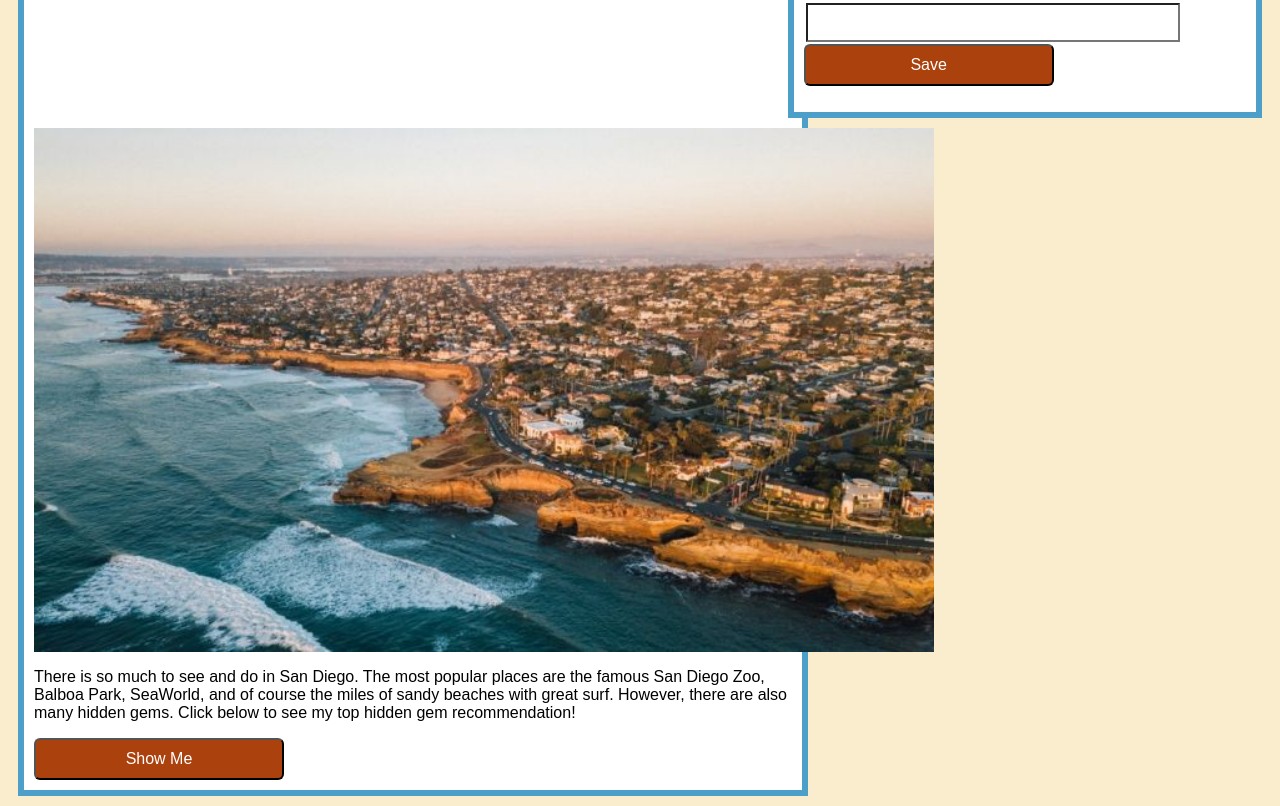
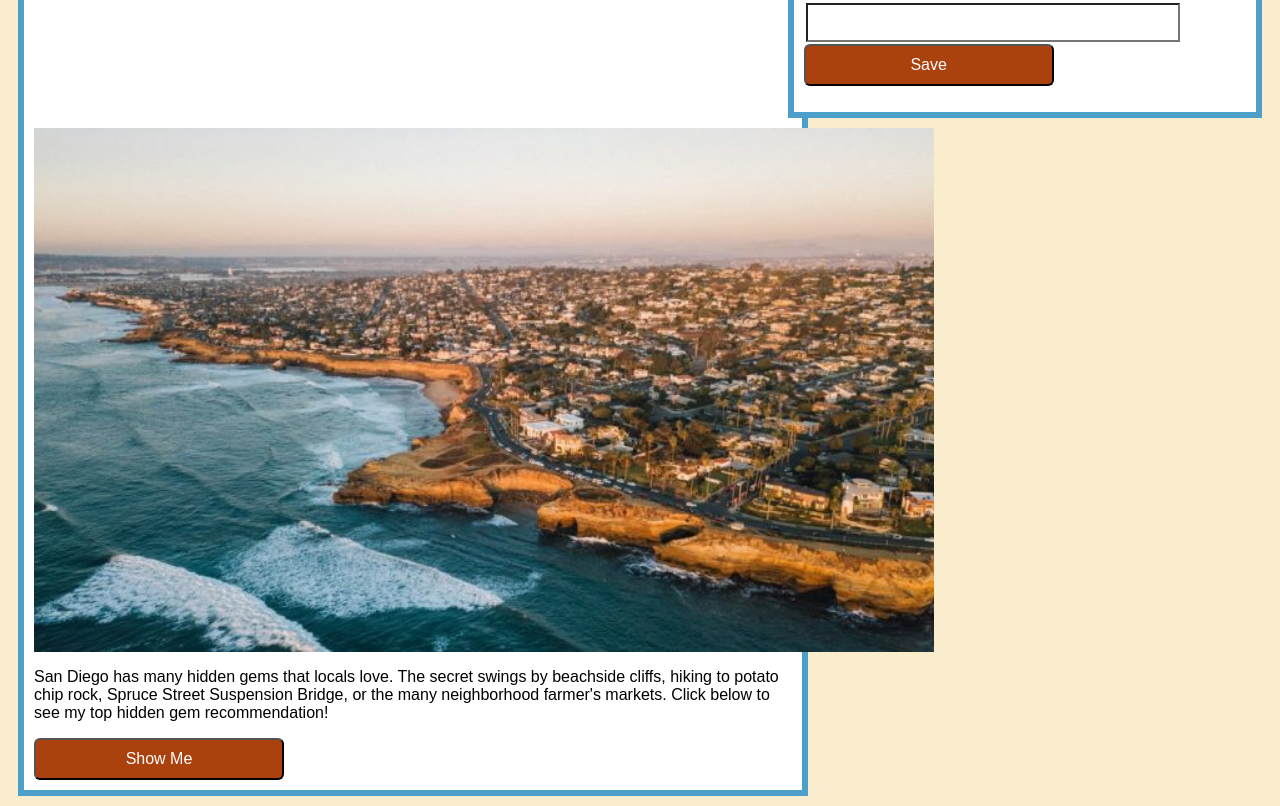
Before and after one commit to Burnworth-Shelby/burnworth-shelby.github.io, a plain HTML site: page index.html in a window 1280 px wide. Shown: the part 1127-1933 px from the top of the page. Drawn offline with Linux system fonts and the light colour scheme.

Commit message:
Update index.html

```diff
--- a/index.html
+++ b/index.html
@@ -82,10 +82,8 @@
         <div id="placeToSee">
                 <h2>San Diego Hidden Gems</h2>
                 <img id="hiddenGem" src="images/sanDiego.jpg" alt="My Family">
-                <p id="monteCarlo">There is so much to see and do in San Diego. The most popular places are the famous San
-                    Diego Zoo,
-                    Balboa Park, SeaWorld, and of course the miles of sandy beaches with great surf. However, there
-                    are also many hidden gems. Click below to see my top hidden gem recommendation!</p>
+                <p id="monteCarlo">San Diego has many hidden gems that locals love. The secret swings by beachside cliffs, hiking to potato chip rock,
+                    Spruce Street Suspension Bridge, or the many neighborhood farmer's markets. Click below to see my top hidden gem recommendation!</p>
                     <button class="btnHiddenGem" onclick="sdHiddenGem()"><span>Show Me </span></button>
             </div>
 
```
